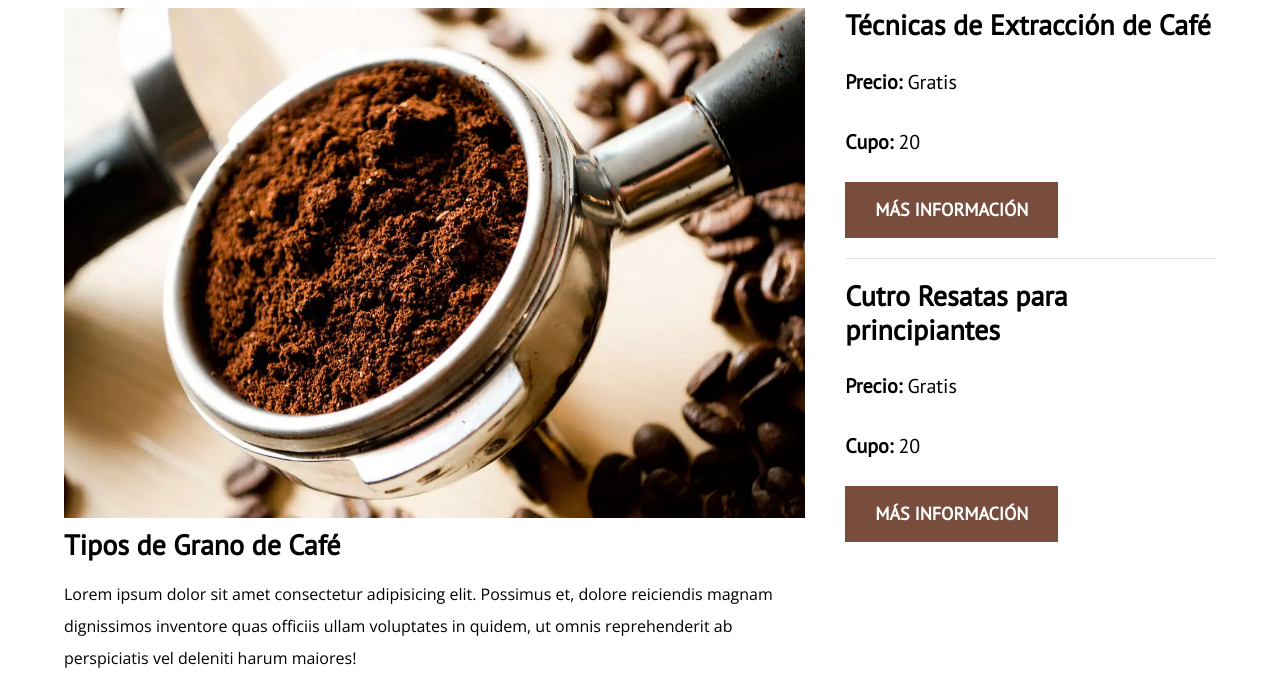
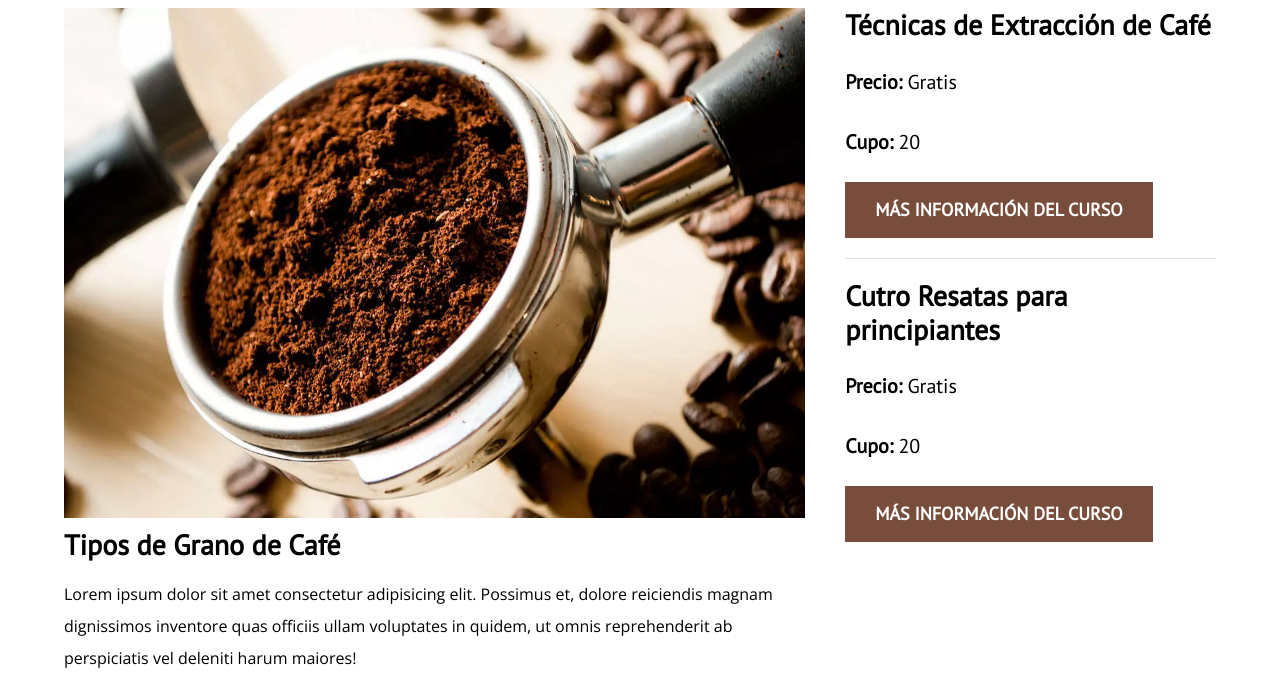
Before and after one commit to vl4kc/Blog-Cafe, a plain HTML site: page index.html in a window 1280 px wide. Shown: the part 694-1381 px from the top of the page. Drawn offline with nearby package versions, Linux system fonts and the light colour scheme.

Commit message:
añadiendo etiqueta meta en el index

```diff
--- a/index.html
+++ b/index.html
@@ -4,6 +4,9 @@
 <head>
     <meta charset="UTF-8">
     <meta name="viewport" content="width=device-width, initial-scale=1.0">
+    <meta name="description" content="Página Web Blog de Café">
+    <meta name="robots" content="index, follow">
+
     <title>BlogCafé</title>
     <!-- Prefetch -->
     <link rel="prefetch" href="nosotros.html" as="document">
@@ -113,7 +116,7 @@
                         Cupo:
                         <span class="widget-curso__info">20</span>
                     </p>
-                    <a href="entrada.html" class="boton boton--secundario">Más Información</a>
+                    <a href="entrada.html" class="boton boton--secundario">Más Información del Curso</a>
                 </li>
                 <li class="widget-curso">
                     <h4 class="no-margin">Cutro Resatas para principiantes</h4>
@@ -125,7 +128,7 @@
                         Cupo:
                         <span class="widget-curso__info">20</span>
                     </p>
-                    <a href="entrada.html" class="boton boton--secundario">Más Información</a>
+                    <a href="entrada.html" class="boton boton--secundario">Más Información del Curso</a>
                 </li>
             </ul>
         </aside>
```
